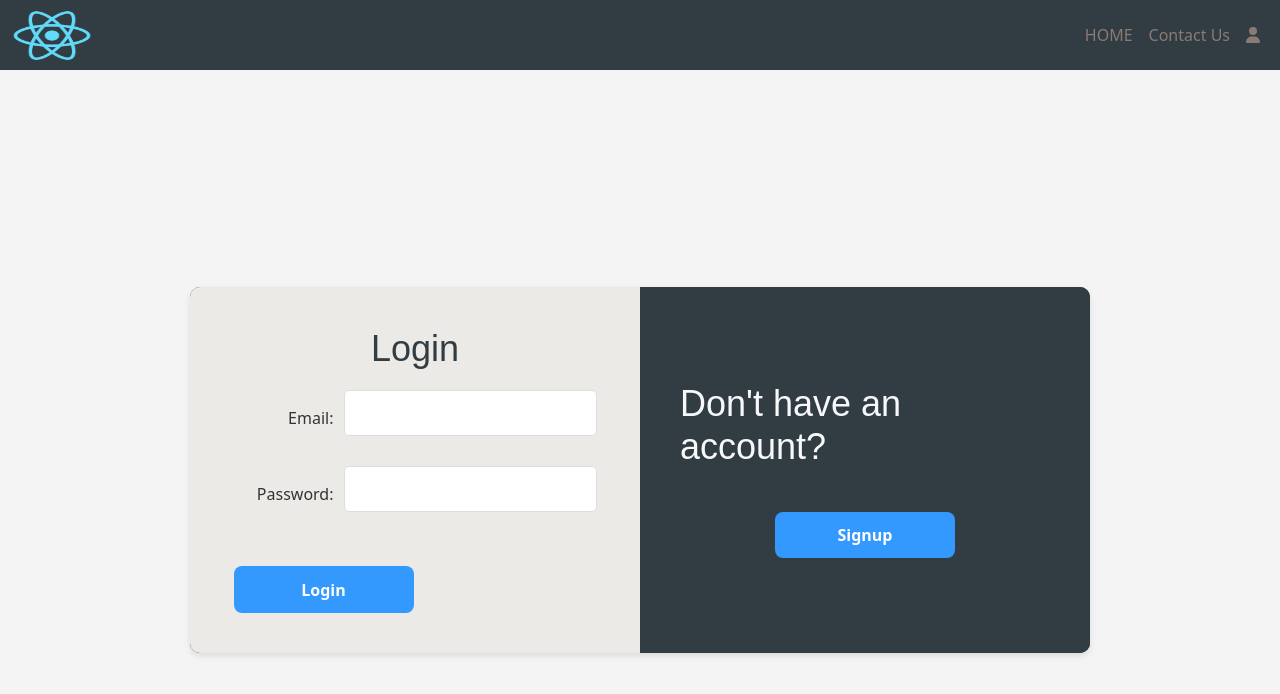
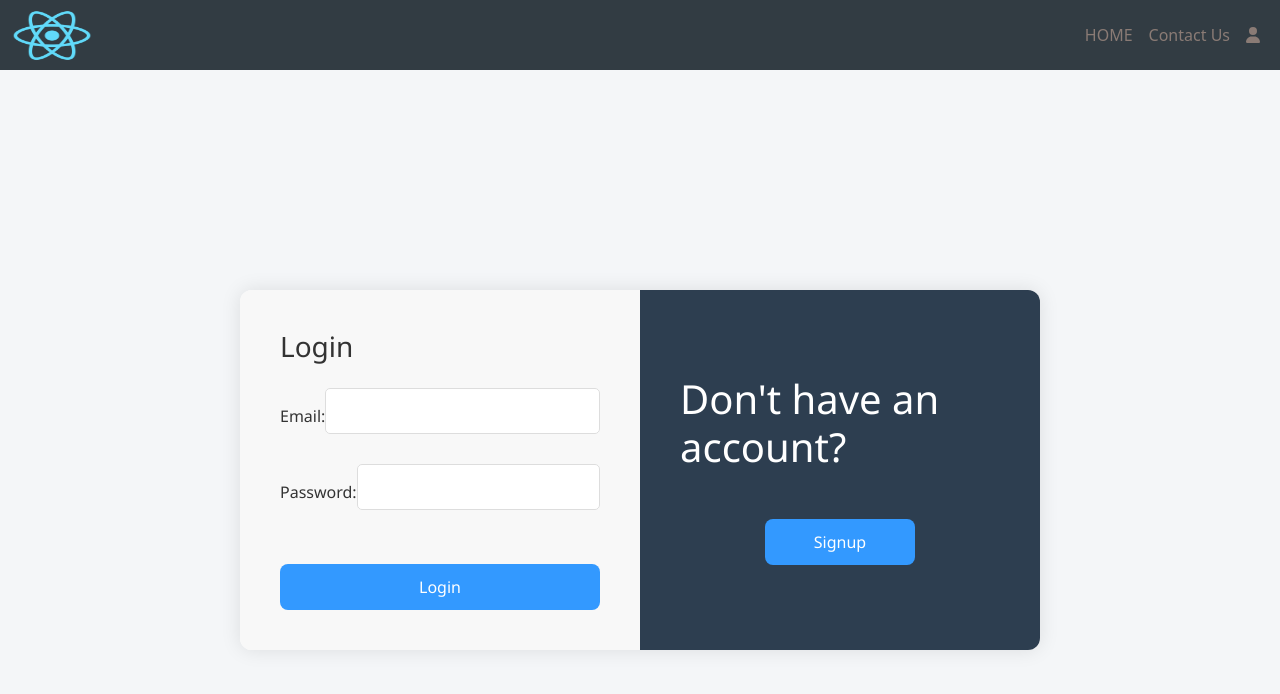
Before and after one commit to Mustafaelsayed1/Financial-Advisor-management, a React (Create React App) app in the folder client/: page /login in a window 1280 px wide. Shown: the top 694 px of the page. Built offline with nearby package versions, Linux system fonts and the light colour scheme; no server answers.

Commit message:
Update login.css

```diff
--- a/client/src/Frontend/components/styles/login.css
+++ b/client/src/Frontend/components/styles/login.css
@@ -1,205 +1,129 @@
-/* ==============================
-   ✅ Layout & Containers
-================================= */
+/* Container */
 .main-container {
+  display: flex;
+  justify-content: center;
+  align-items: center;
+  height: 100vh;
+  background-color: #f4f6f8;
+  font-family: 'Segoe UI', sans-serif;
+}
+
+.login-container {
+  display: flex;
+  width: 800px;
+  background-color: #fff;
+  border-radius: 12px;
+  box-shadow: 0 0 20px rgba(0, 0, 0, 0.1);
+  overflow: hidden;
+}
+
+/* Left Login */
+.left-login {
+  flex: 1;
+  padding: 40px;
+  background-color: #f8f8f8;
+}
+
+.left-login h2 {
+  margin-bottom: 24px;
+  font-size: 28px;
+  color: #333;
+}
+
+.field {
+  margin-bottom: 20px;
+}
+
+.field-wrapper {
+  position: relative;
+}
+
+.field-wrapper input {
   width: 100%;
-  min-height: 100vh;
-  display: flex;
-  align-items: center;
-  justify-content: center;
-  background-color: #f4f4f4;
-  padding: 20px;
+  padding: 12px;
+  border: 1px solid #ccc;
+  border-radius: 6px;
+  font-size: 16px;
   box-sizing: border-box;
 }
 
-.login-container,
-.signup-container {
-  max-width: 900px;
-  width: 100%;
+/* Password Input with Eye Icon */
+.password-wrapper {
+  position: relative;
   display: flex;
-  flex-direction: row;
-  background-color: #323c43;
-  border-radius: 10px;
-  box-shadow: 0px 3px 6px rgba(0, 0, 0, 0.1);
-  overflow: hidden;
-}
-
-/* ==============================
-   ✅ Sections (Left & Right)
-================================= */
-.left-login,
-.right-login,
-.left-signup,
-.right-signup {
-  flex: 1;
-  display: flex;
-  flex-direction: column;
-  align-items: center;
-  justify-content: center;
-  padding: 40px;
-}
-
-/* 🌟 Background Colors */
-.left-login,
-.left-signup {
-  background-color: #eceae6;
-}
-
-.right-login,
-.right-signup {
-  background-color: #323c43;
-}
-
-/* ==============================
-   ✅ Titles
-================================= */
-.left-login h2,
-.left-signup h2 {
-  color: #323c43;
-  font-size: 36px;
-  margin-bottom: 20px;
-  font-family: "Beverly", sans-serif;
-}
-
-.right-login h1,
-.right-signup h1 {
-  color: #f7f8f9;
-  font-size: 36px;
-  margin-bottom: 20px;
-  font-family: "Beverly", sans-serif;
-}
-
-/* ==============================
-   ✅ Form Fields
-================================= */
-.field {
-  display: flex;
-  align-items: center;
-  margin-bottom: 15px;
-}
-
-.field label {
-  font-size: 16px;
-  margin-right: 10px;
-  color: #333;
-  min-width: 100px;
-  text-align: right;
-}
-
-.field-wrapper {
-  display: flex;
-  align-items: center;
-  position: relative;
   width: 100%;
 }
 
-.field input {
-  padding: 12px;
+.password-wrapper input {
+  width: 100%;
+  padding: 12px 40px 12px 12px; /* Right space for eye icon */
+  font-size: 16px;
   border: 1px solid #ccc;
-  border-radius: 5px;
-  font-size: 16px;
-  width: 100%;
+  border-radius: 6px;
   box-sizing: border-box;
 }
 
-.field input:focus {
-  border-color: #dcd7cc;
-  outline: none;
+.toggle-visibility {
+  position: absolute;
+  top: 50%;
+  right: 12px;
+  transform: translateY(-50%);
+  cursor: pointer;
+  color: #555;
+  font-size: 18px;
+  user-select: none;
 }
 
-/* ==============================
-   ✅ Password Field & Toggle
-================================= */
-.password-container {
-  position: relative;
+
+/* Buttons */
+.left_btn,
+.right_btn {
   width: 100%;
+  padding: 12px;
+  background-color: #007bff;
+  color: white;
+  font-weight: 500;
+  font-size: 16px;
+  border: none;
+  border-radius: 6px;
+  cursor: pointer;
+  transition: 0.3s ease-in-out;
 }
 
-.show-password {
-  background: none;
-  border: none;
-  cursor: pointer;
-  position: absolute;
-  right: 100px;
-  top: 32px;
-  color: #999;
+.left_btn:hover,
+.right_btn:hover {
+  background-color: #0056b3;
 }
 
-.show-password:hover {
-  color: #000;
+/* Right Signup Section */
+.right-login {
+  flex: 1;
+  padding: 40px;
+  background-color: #2d3e50;
+  color: white;
+  display: flex;
+  flex-direction: column;
+  justify-content: center;
+  align-items: center;
 }
 
-.show-password i {
-  font-size: 1.2em;
+.right-login h1 {
+  margin-bottom: 24px;
 }
 
-/* ==============================
-   ✅ Buttons (Login & Signup)
-================================= */
-.green_btn,
-.white_btn,
-.left_btn,
-.right_btn {
-  border: none;
-  outline: none;
-  padding: 12px 0;
-  border-radius: 20px;
-  width: 180px;
-  font-weight: bold;
-  font-size: 14px;
-  cursor: pointer;
-  margin-top: 10px;
-  transition: background-color 0.3s, color 0.3s;
+.right-login button {
+  width: 150px;
 }
 
-.left_btn {
-  background-color: #323c43;
-  color: #eef0f1;
+/* Feedback */
+.error {
+  color: red;
+  margin-bottom: 10px;
+  font-size: 14px;
 }
 
-.left_btn:hover {
-  background-color: #4c6271;
+.success {
+  color: green;
+  margin-bottom: 10px;
+  font-size: 14px;
 }
-
-.right_btn {
-  background-color: #eceae6;
-  color: #28333b;
-}
-
-.right_btn:hover {
-  background-color: #a9a69b;
-}
-
-/* ==============================
-   ✅ Error & Success Messages
-================================= */
-.error {
-  color: #323c43;
-}
-
-/* ==============================
-   ✅ Responsive Design
-================================= */
-@media only screen and (max-width: 760px) {
-  .login-container,
-  .signup-container {
-    flex-direction: column;
-    width: 90%;
-  }
-
-  .show-password {
-    margin-left: 20%;
-  }
-
-  .left-login,
-  .right-login,
-  .left-signup,
-  .right-signup {
-    padding: 20px;
-  }
-
-  .right-login h1,
-  .right-signup h1 {
-    font-size: 30px;
-  }
-}
```
